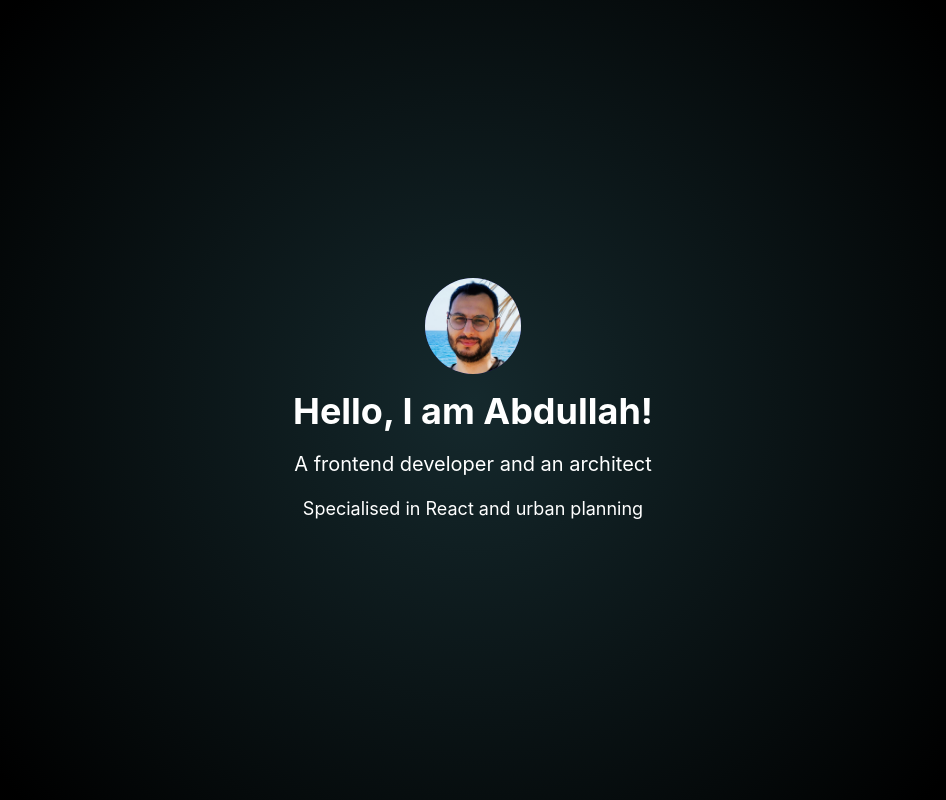
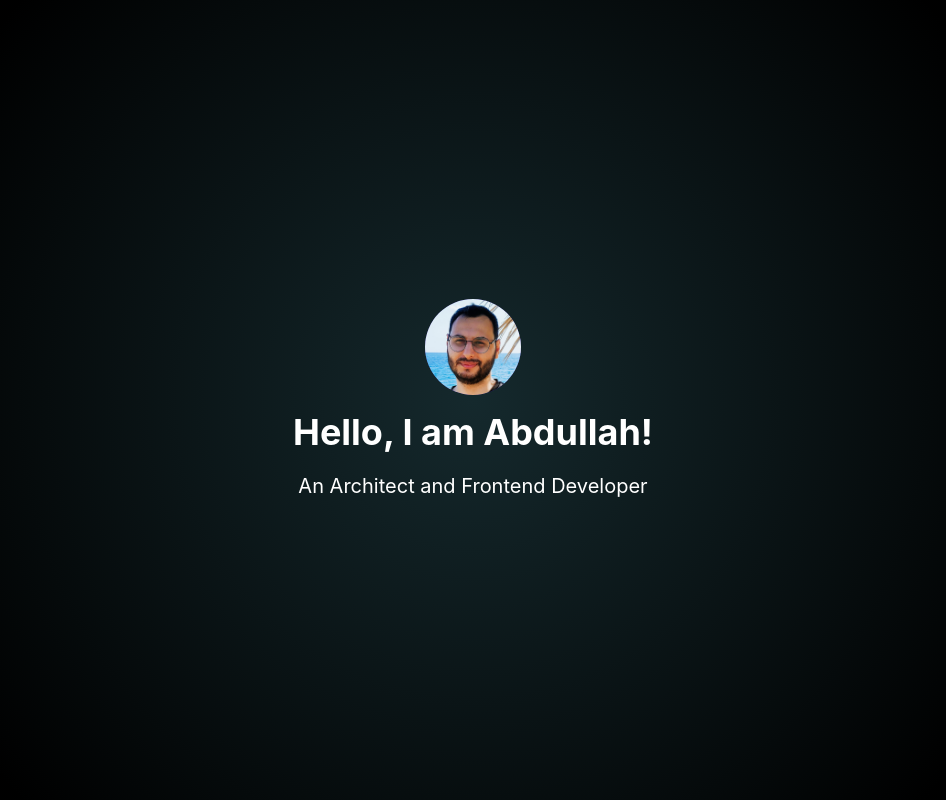
Before and after one commit to Abdullahmard2/Portfolio, a React (Create React App) app: page / in a window 1280 px wide. Shown: the top 800 px of the page, without its empty margins (167-1113 px from the left). Built offline with nearby package versions, Linux system fonts and the light colour scheme.

Commit message:
changed the description in the landing section

```diff
--- a/src/components/LandingSection.js
+++ b/src/components/LandingSection.js
@@ -20,11 +20,9 @@ const LandingSection = () => (
       />
       <Heading as="h1">Hello, I am Abdullah!</Heading>
       <Text fontSize="xl" textAlign="center">
-        A frontend developer and an architect
+        An Architect and Frontend Developer
       </Text>
-      <Text fontSize="lg" textAlign="center">
-        Specialised in React and urban planning
-      </Text>
+
     </VStack>
   </FullScreenSection>
 );
```
